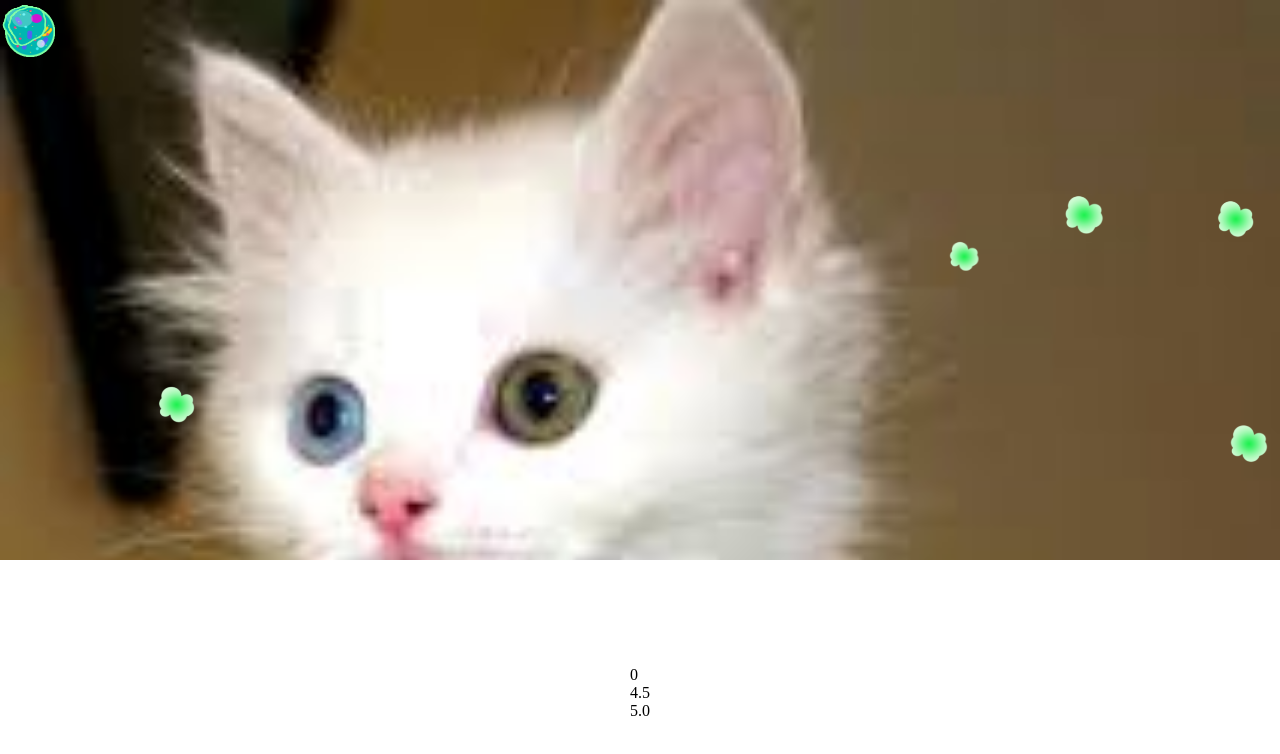
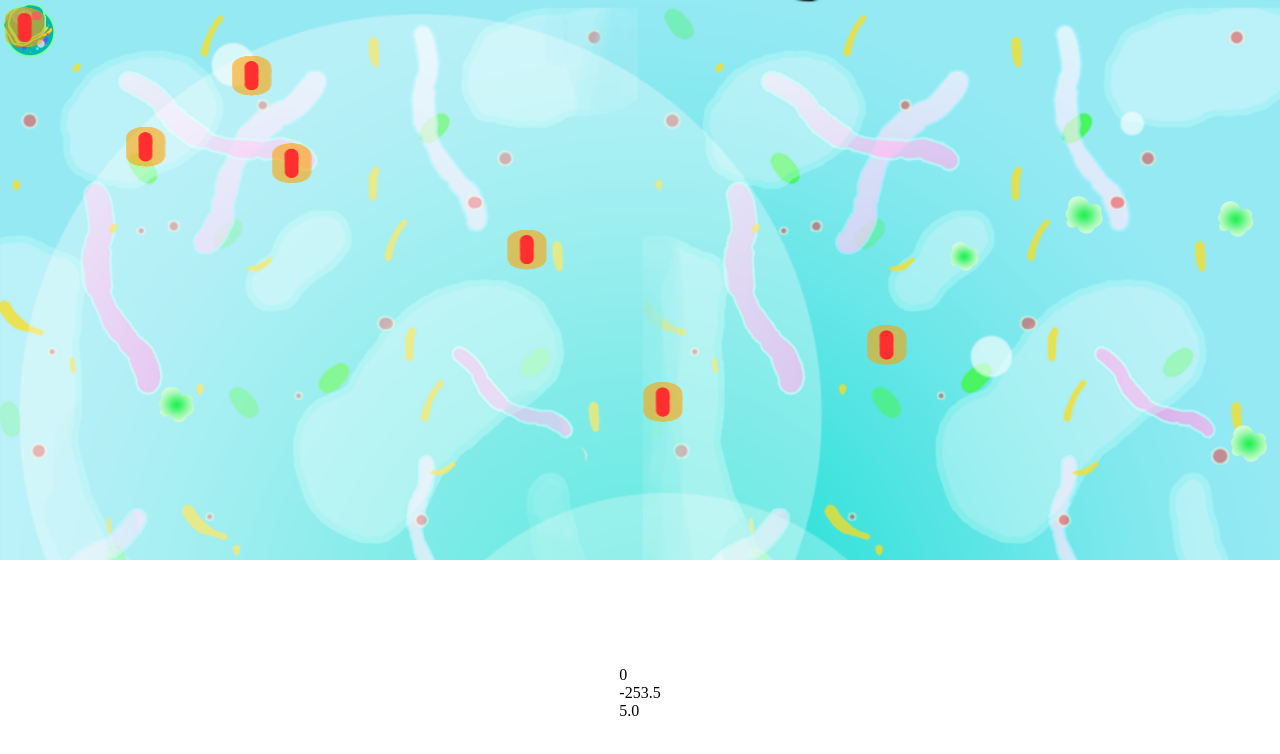
Before and after one commit to EronLake/Hack-UCSC, a plain HTML site: page app/index.html in a window 1280 px wide. Drawn offline with nearby package versions, Linux system fonts and the light colour scheme.

Commit message:
added background and bombBactiria

```diff
--- a/app/index.html
+++ b/app/index.html
@@ -7,8 +7,10 @@
 	<body>
 		<div id="sprites">
 			<img src="images/standardBacteria.png" id="standardBacteriaImage">
+			<img src="images/bombBacteria.png" id="bombBacteriaImage">
 			<img src="images/protein.png" id="proteinImage">
 			<img src="images/cell.png" id="cellImage">
+		</div>
 		</div>
 		<canvas id="canvas"></canvas>
 		<div id="status">
--- a/app/scripts/cellGame.js
+++ b/app/scripts/cellGame.js
@@ -118,6 +118,12 @@
         }
     })
 
+    var BombBacteria = Bacteria.create({
+        attack: 1,
+        velocity: 1,
+        image: document.getElementById('bombBacteriaImage')
+    })
+
 
     var World = Base.create({
         width: 0,
@@ -150,8 +156,11 @@
             }
 
             this.bacterias = [];
-            for(var i = 0; i < this.numBacteria; i++){
-                this.createBacteria();
+            for(var i = 0; i < 3; i++){
+                this.createBacteria(Bacteria);
+            }
+            for(var i = 0; i < 7; i++){
+                this.createBacteria(BombBacteria);
             }
 
             this.initalizeControls();
@@ -242,11 +251,11 @@
 
         },
 
-        createBacteria: function() {
+        createBacteria: function(bacteriaType) {
 
-            var bacteria = Bacteria.create({
-                x: Math.random() * (this.width - Bacteria.width),
-                y: Math.random() * (this.height - Bacteria.height),
+            var bacteria = bacteriaType.create({
+                x: Math.random() * (this.width - bacteriaType.width),
+                y: Math.random() * (this.height - bacteriaType.height),
             })
 
             this.bacterias.push(bacteria);
--- a/app/styles/styles.css
+++ b/app/styles/styles.css
@@ -4,7 +4,7 @@
 
 canvas {
 	background: #000;
-	background-image:url(../images/cat.png);
+	background-image:url(../images/background_1.png);
 	background-size:cover;
 	position: absolute;
 	left: 0;
```
Also changed, not shown: app/images/background_1.png (added), app/images/bombBacteria.png (added), 2 other files.
